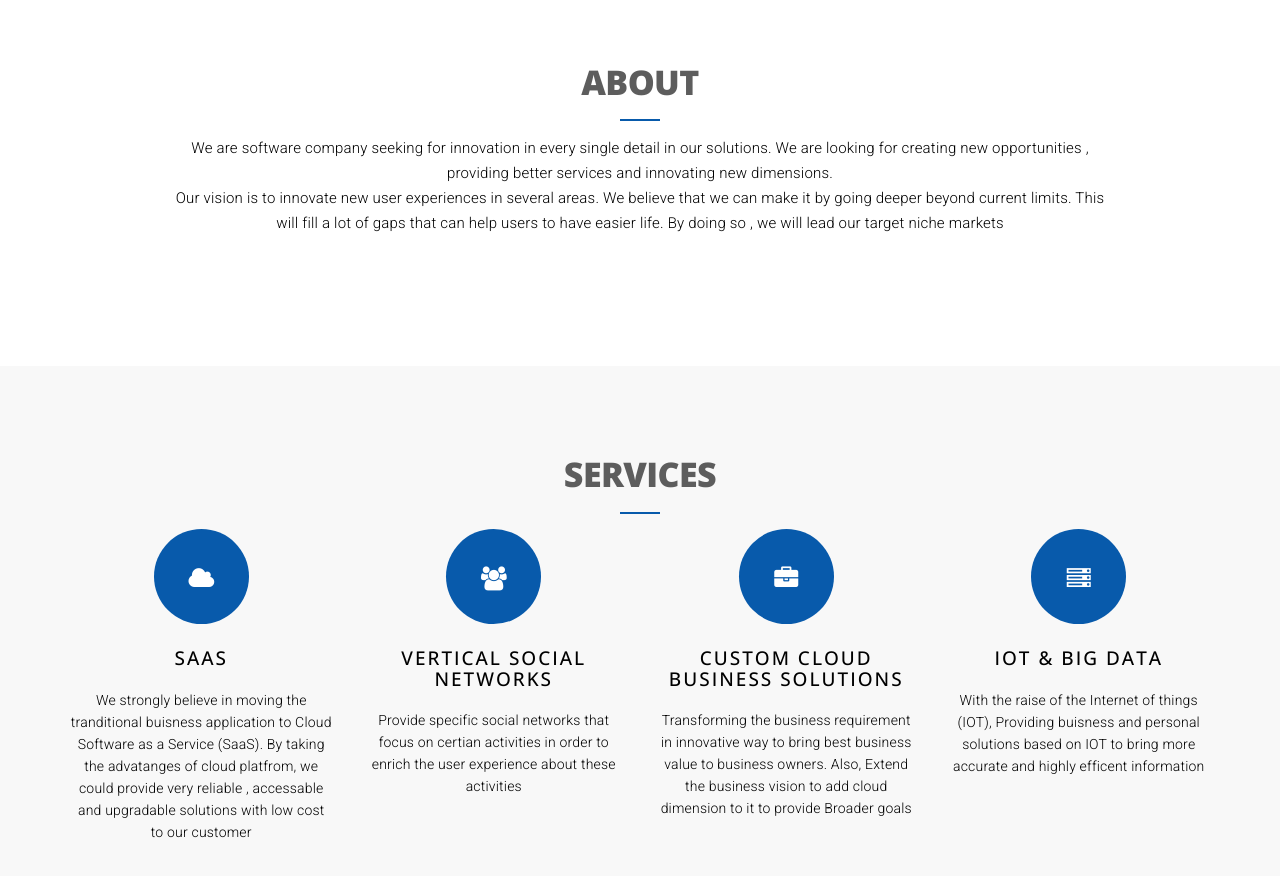
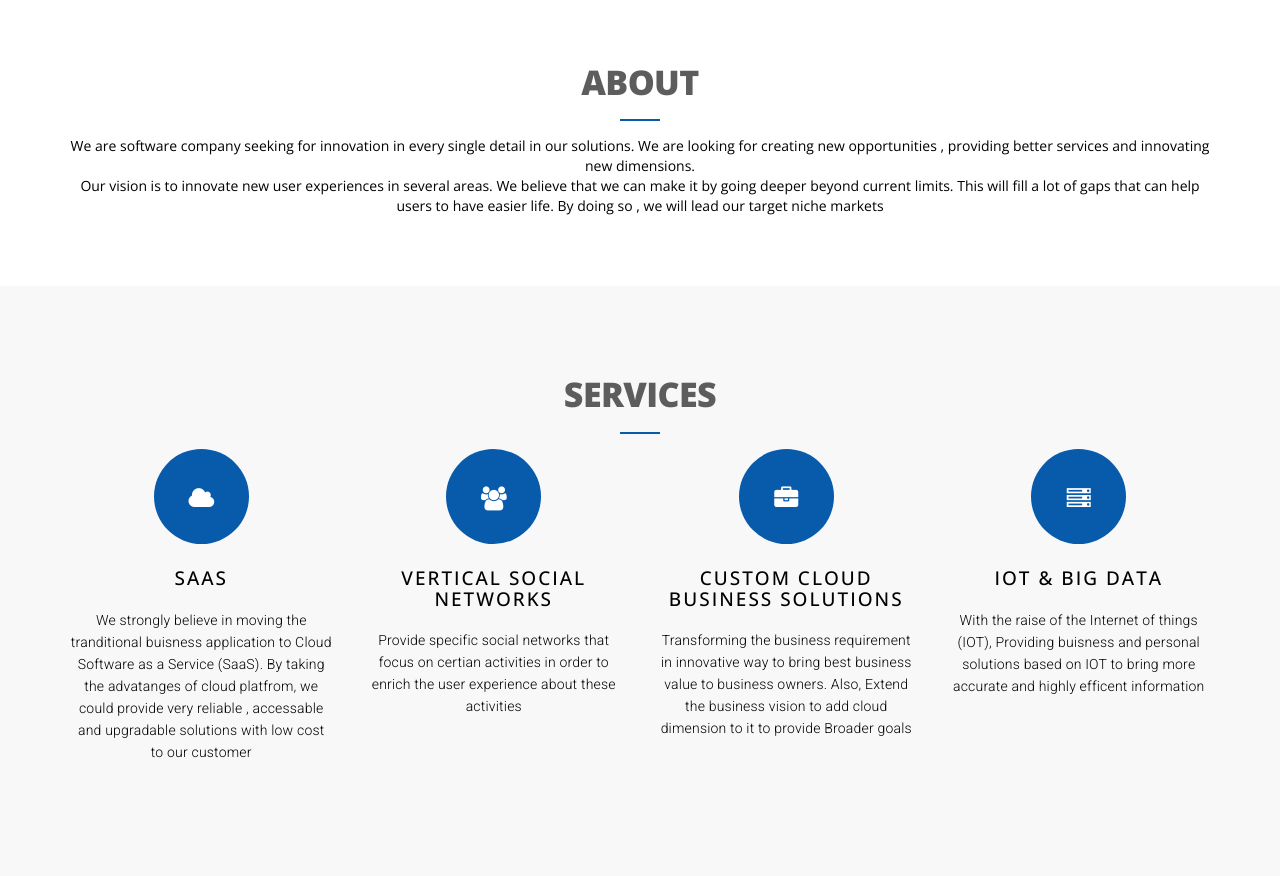
Before and after one commit to MohammadGabr/WebSite, a plain HTML site: page index.html in a window 1280 px wide. Shown: the part 860-1736 px from the top of the page. Drawn offline with nearby package versions, Linux system fonts and the light colour scheme.

Commit message:
Fix about us paragraph

```diff
--- a/index.html
+++ b/index.html
@@ -79,10 +79,10 @@
 					<div class="col-lg-12 text-center">
 						<div class="section-title">
 							<h2>ABOUT</h2>
-                            <p style="color:black">We are software company seeking for innovation in every single detail in our solutions. We are looking for creating new opportunities , providing better services and innovating new dimensions.
+                            <span style="color:black">We are software company seeking for innovation in every single detail in our solutions. We are looking for creating new opportunities , providing better services and innovating new dimensions.
                                 <br />Our vision is to innovate new user experiences in several areas. We believe that we can make it by going deeper beyond current limits.
                                 This will fill a lot of gaps that can help users to have easier life. By doing so , we will lead our target niche markets
-                            </p>
+                            </span>
                         </div>
 					</div>
 				</div>
```
